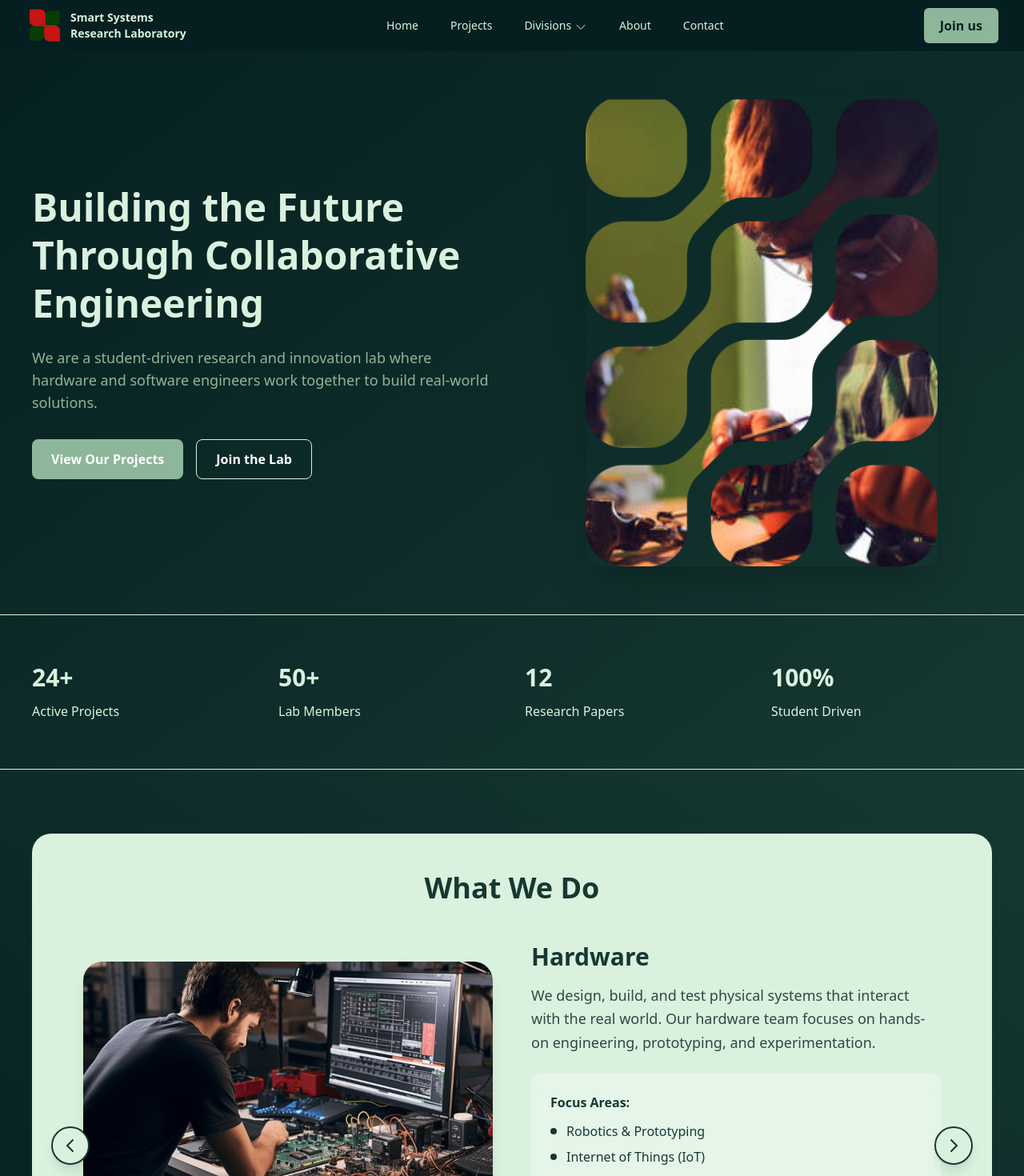
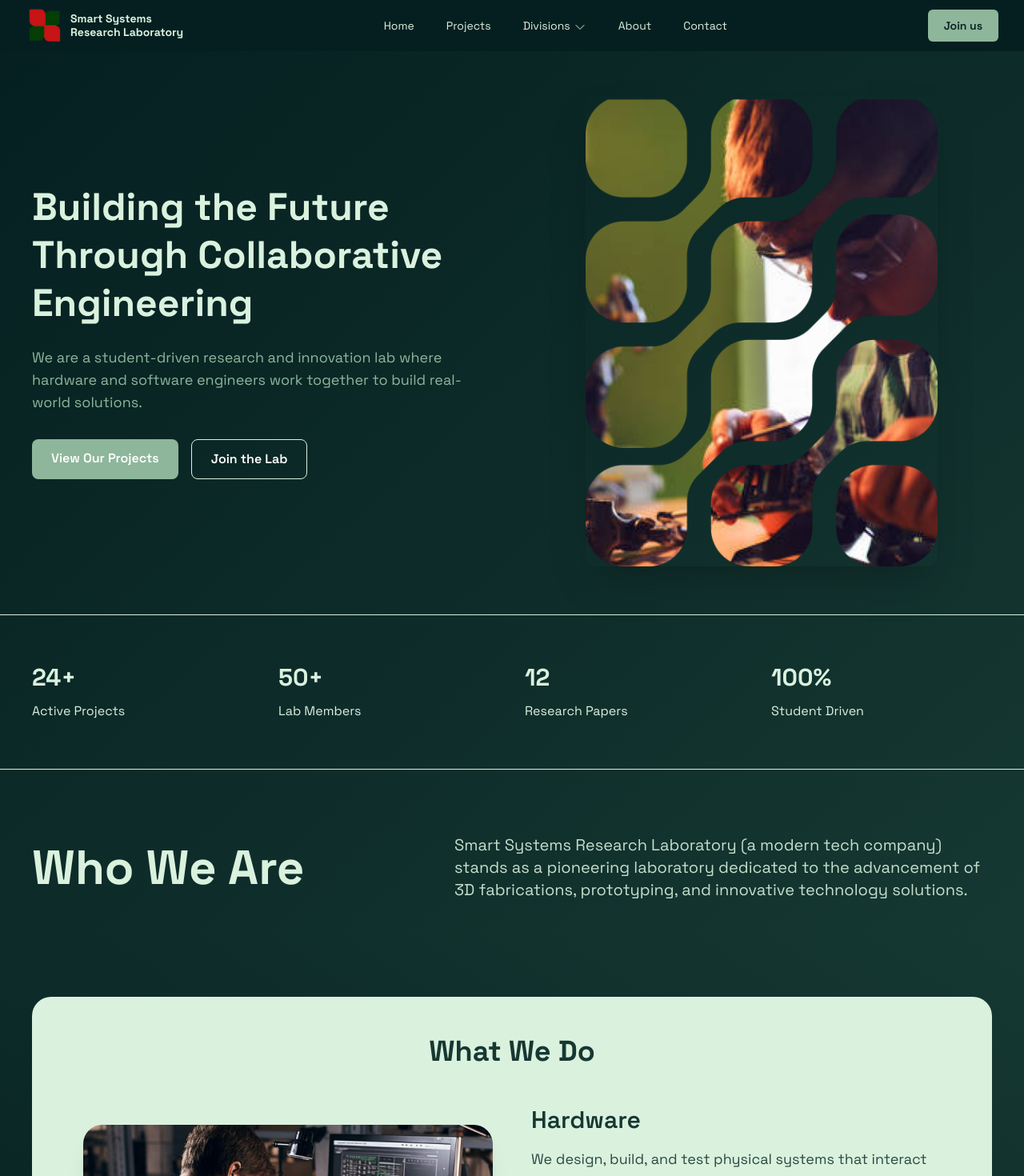
Before and after one commit to bankeytech/Smart-lab-Website, a React (Vite) app: page / in a window 1280 px wide. Shown: the top 1470 px of the page at 80% size. Built offline with nearby package versions, Linux system fonts and the light colour scheme.

Commit message:
worked on responiveness

```diff
--- a/index.html
+++ b/index.html
@@ -5,6 +5,9 @@
   <meta charset="UTF-8" />
   <link rel="icon" type="image/svg+xml" href="./src/assets/smart_lab_logo-X.png" />
   <meta name="viewport" content="width=device-width, initial-scale=1.0" />
+  <link rel="preconnect" href="https://fonts.googleapis.com">
+  <link rel="preconnect" href="https://fonts.gstatic.com" crossorigin>
+  <link href="https://fonts.googleapis.com/css2?family=Space+Grotesk:wght@300..700&display=swap" rel="stylesheet">
   <link href="/src/index.css" rel="stylesheet">
   <title>Smart Systems Research Laboratory</title>
 </head>
--- a/src/App.jsx
+++ b/src/App.jsx
@@ -18,7 +18,7 @@ const App = () => {
       <ScrollToTop />
       <div className="flex flex-col min-h-screen">
         <Navbar/>
-        <main className="flex-grow">
+        <main className="grow">
           <Routes>
             <Route path="/" element={<Home />} />
             <Route path="/projects" element={<Projects />} />
--- a/src/components/Footer.jsx
+++ b/src/components/Footer.jsx
@@ -8,7 +8,7 @@ const Footer = () => {
         <div className='max-w-screen-xl mx-auto px-6 md:px-10'>
             <div className='grid grid-cols-1 md:grid-cols-2 lg:grid-cols-4 gap-10 py-12'>
                 <div>
-                    <h2 className='text-2xl font-bold mb-4'>Smart Lab</h2>
+                    <h2 className='text-xl font-bold mb-4'>Smart Systems Research Laboratory</h2>
                     <p className='text-sm'>Building the future through collaborative engineering and student-driven innovation.</p>
                     <div className='flex space-x-4 mt-4'>
                         <FaGithubAlt />
@@ -17,7 +17,7 @@ const Footer = () => {
                     </div>
                 </div>
                 <div>
-                    <h2 className='text-2xl font-bold mb-4'>Division</h2>
+                    <h2 className='text-xl font-bold mb-4'>Division</h2>
                     <ul className='space-y-2'>
                         <li><a href='#'>Hardware Division</a></li>
                         <li><a href='#'>Software Division</a></li>
@@ -25,13 +25,13 @@ const Footer = () => {
                     </ul>
                 </div>
                 <div className='space-y-4'>
-                    <h2 className='text-2xl font-bold mb-4'>Lab</h2>
+                    <h2 className='text-xl font-bold mb-4'>Lab</h2>
                     <p className='text-sm'>About Us</p>
                     <p className='text-sm'>Our Team</p>
                     <p className='text-sm'>Join The Lab</p>
                 </div>
                 <div>
-                    <h2 className='text-2xl font-bold mb-4'>Contact</h2>
+                    <h2 className='text-xl font-bold mb-4'>Contact</h2>
                     <div className='flex flex-col space-y-4'>
                         <a href='#' className='text-[#DAF1DE] hover:text-[#DAF1DE] transition duration-300 ease-in-out flex gap-2'>
                             <MdEmail/>
--- a/src/components/Hero.jsx
+++ b/src/components/Hero.jsx
@@ -1,5 +1,6 @@
 import React from 'react'
 import Tpic from '../assets/pic.png'
+import { Link } from 'react-router-dom'
 
 const Hero = () => {
   return (
@@ -16,12 +17,12 @@ const Hero = () => {
                         We are a student-driven research and innovation lab where hardware and software engineers work together to build real-world solutions.
                     </p>
                     <div className="flex flex-wrap gap-4">
-                        <button className="bg-[#8EB69B] px-6 py-3 rounded-lg font-semibold transition">
+                        <Link to="/projects" className="bg-[#8EB69B] px-6 py-3 rounded-lg font-semibold transition hover:bg-[#7aa087]">
                             View Our Projects
-                        </button>
-                        <button className="border border-[#DAF1DE] px-6 py-3 rounded-lg font-semibold transition">
+                        </Link>
+                        <Link to="/join-us" className="border border-[#DAF1DE] px-6 py-3 rounded-lg font-semibold transition hover:bg-[#DAF1DE] hover:text-[#051F20]">
                             Join the Lab
-                        </button>
+                        </Link>
                     </div>
                 </div>
 
@@ -54,6 +55,14 @@ const Hero = () => {
                 </div>
                 <hr className="border-[#DAF1DE]"/>
             </div>
+
+            <div className="flex flex-col md:flex-row justify-between items-start md:items-center py-10 pt-20 gap-6 md:gap-10 lg:gap-32 max-w-screen-xl mx-auto w-full px-6 md:px-10 text-[#DAF1DE]">
+                <h3 className="text-4xl md:text-5xl lg:text-6xl font-bold leading-tight md:w-1/3">Who We Are</h3>
+                <p className="text-base sm:text-lg md:text-xl md:w-2/3 lg:max-w-2xl text-left opacity-90">
+                    Smart Systems Research Laboratory (a modern tech company)
+                    stands as a pioneering laboratory dedicated to the advancement of 3D fabrications, prototyping, and innovative technology solutions.
+                </p>
+            </div>
         </section>
     </div>
   )
--- a/src/components/Navbar.jsx
+++ b/src/components/Navbar.jsx
@@ -7,14 +7,14 @@ const Navbar = () => {
 
   return (
     <div>
-    <header className="fixed top-0 left-0 right-0 z-50 bg-[var(--dark-green)] text-[var(--light-mint)] ">
-        <div className="mx-auto flex h-16 max-w-7xl items-center gap-8 px-4 sm:px-6 lg:px-8">
+    <header className="fixed top-0 left-0 right-0 z-50 bg-(--dark-green) text-(--light-mint) ">
+        <div className="mx-auto flex h-16 max-w-7xl items-center justify-between px-2 sm:px-6 lg:px-8">
             <Link className="block" to="/">
                 <span className="sr-only">Home</span>
-                <p className='flex items-center gap-2'>
-                    <img src={Lpic} className="w-12 rounded-2xl"/>
-                    <h1 className='text-sm font-bold'>Smart Systems <br />Research Laboratory</h1>
-                </p>
+                <div className='flex items-center gap-1.5 sm:gap-2'>
+                    <img src={Lpic} className="w-8 sm:w-10 lg:w-12 rounded-xl sm:rounded-2xl"/>
+                    <h1 className='text-[10px] sm:text-xs lg:text-sm font-bold leading-tight'>Smart Systems <br />Research Laboratory</h1>
+                </div>
             </Link>
 
             {/* Centered menu links */}
@@ -37,11 +37,11 @@ const Navbar = () => {
                                 </svg>
                             </button>
                             {/* Dropdown Menu */}
-                            <div className="absolute left-0 mt-2 w-48 bg-[var(--dark-green)] border border-[var(--light-mint)] rounded shadow-lg opacity-0 invisible group-hover:opacity-100 group-hover:visible transition-all duration-300 z-50">
-                                <Link to="/divisions/hardware" className="block px-4 py-2 hover:bg-[var(--soft-green)] hover:text-[var(--dark-green)] transition">
+                            <div className="absolute left-0 mt-2 w-48 bg-(--dark-green) border border-(--light-mint) rounded shadow-lg opacity-0 invisible group-hover:opacity-100 group-hover:visible transition-all duration-300 z-50">
+                                <Link to="/divisions/hardware" className="block px-4 py-2 hover:bg-(--soft-green) hover:text-(--dark-green) transition">
                                     Hardware
                                 </Link>
-                                <Link to="/divisions/software" className="block px-4 py-2 hover:bg-[var(--soft-green)] hover:text-[var(--dark-green)] transition">
+                                <Link to="/divisions/software" className="block px-4 py-2 hover:bg-(--soft-green) hover:text-(--dark-green) transition">
                                     Software
                                 </Link>
                             </div>
@@ -59,16 +59,16 @@ const Navbar = () => {
             </div>
 
             {/* <!-- Right aligned login/register buttons --> */}
-            <div className="flex items-center gap-4">
-                <div className="sm:flex sm:gap-4">
-                    <Link className="block rounded-md px-5 py-2.5 font-semibold bg-[var(--soft-green)] text-[var(--dark-green)] hover:bg-[var(--light-mint)] transition" to="/join-us">
+            <div className="flex items-center gap-2 sm:gap-4">
+                <div className="flex sm:gap-4">
+                    <Link className="block rounded-md px-3 py-2 sm:px-5 sm:py-2.5 text-xs sm:text-sm font-semibold bg-(--soft-green) text-(--dark-green) hover:bg-(--light-mint) transition" to="/join-us">
                         Join us
                     </Link>
                 </div>
 
                 <button
                     onClick={() => setIsMenuOpen(!isMenuOpen)}
-                    className="block rounded-sm p-2.5 bg-[var(--dark-green)] text-[var(--light-mint)] transition md:hidden"
+                    className="block rounded-sm p-2 bg-(--dark-green) text-(--light-mint) transition md:hidden"
                 >
                     <span className="sr-only">Toggle menu</span>
                     <svg xmlns="http://www.w3.org/2000/svg" className="size-5" fill="none" viewBox="0 0 24 24" stroke="currentColor" strokeWidth="2">
@@ -80,7 +80,7 @@ const Navbar = () => {
 
         {/* Mobile Menu */}
         {isMenuOpen && (
-            <div className="md:hidden border-t border-gray-700 bg-[var(--dark-green)]">
+            <div className="md:hidden border-t border-gray-700 bg-(--dark-green)">
                 <nav aria-label="Global">
                     <ul className="flex flex-col items-center gap-6 py-4 text-sm">
                         <li>
@@ -92,8 +92,8 @@ const Navbar = () => {
                         <li className="text-center w-full">
                             <span className="block text-gray-400 mb-2">Divisions</span>
                             <div className="flex flex-col gap-2 bg-[#0a2e2f] py-2 rounded">
-                                <Link className="block hover:text-[var(--light-mint)]" to="/divisions/hardware" onClick={() => setIsMenuOpen(false)}> Hardware </Link>
-                                <Link className="block hover:text-[var(--light-mint)]" to="/divisions/software" onClick={() => setIsMenuOpen(false)}> Software </Link>
+                                <Link className="block hover:text-(--light-mint)" to="/divisions/hardware" onClick={() => setIsMenuOpen(false)}> Hardware </Link>
+                                <Link className="block hover:text-(--light-mint)" to="/divisions/software" onClick={() => setIsMenuOpen(false)}> Software </Link>
                             </div>
                         </li>
                         <li>
--- a/src/index.css
+++ b/src/index.css
@@ -12,5 +12,6 @@
 }
 
 body {
+  font-family: 'Space Grotesk', sans-serif;
   background: linear-gradient(to bottom, var(--dark-green), var(--primary-green));
 }
--- a/src/pages/About.jsx
+++ b/src/pages/About.jsx
@@ -62,9 +62,7 @@ const About = () => {
                 <h3 className="font-bold text-xl">Our Mission</h3>
               </div>
               <p>
-                To empower students to build impactful engineering solutions through collaboration
-                and hands-on learning. We bridge the gap between academic theory and real-world
-                application.
+                To be a profitable tech firm leading innovations & supporting solutions that build and secure the future of Africa.
               </p>
             </div>
 
@@ -74,8 +72,7 @@ const About = () => {
                 <h3 className="font-bold text-xl">Our Vision</h3>
               </div>
               <p>
-                To become a leading student-driven research and innovation lab where the next
-                generation of engineers and creators are forged.
+                To unlock tomorrow’s technology, today.
               </p>
             </div>
           </div>
```
Also changed, not shown: src/components/CTA.jsx (+12 -9 lines).
